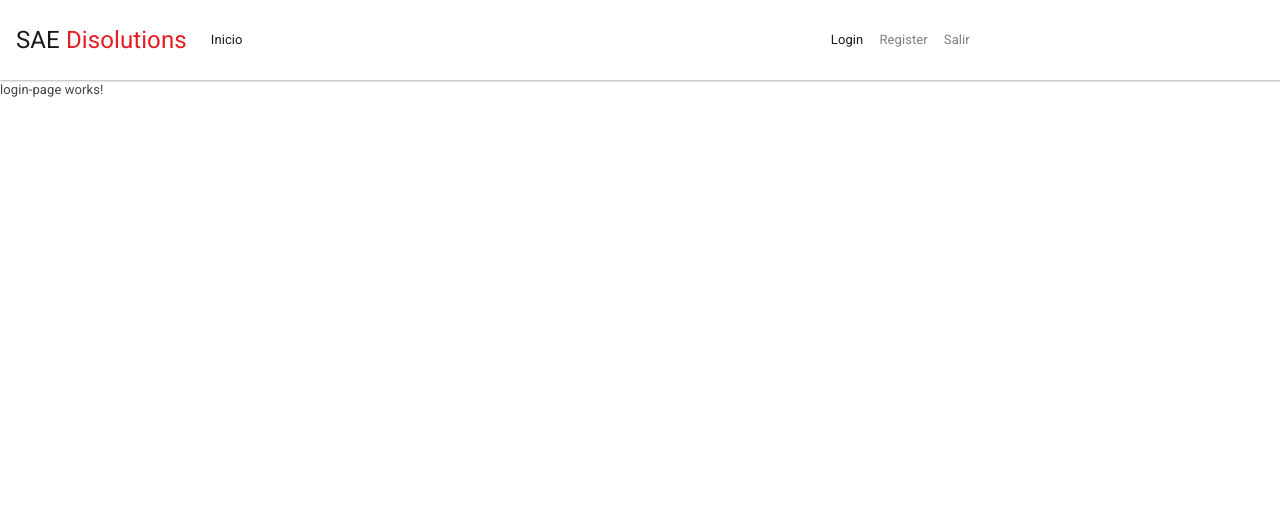
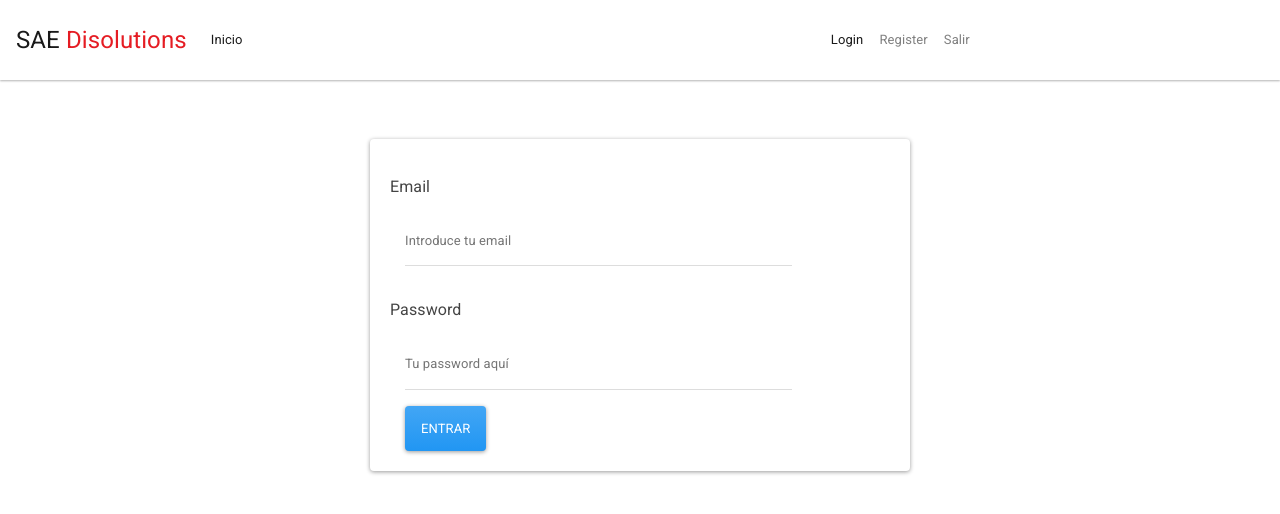
Before and after one commit to saulpsy24/saofirebase, an Angular app: page /login in a window 1280 px wide. Shown: the top 514 px of the page. Built offline with nearby package versions, Linux system fonts and the light colour scheme.

Commit message:
Creacion de pagina de LogIn

```diff
--- a/src/app/app.component.html
+++ b/src/app/app.component.html
@@ -1,3 +1,6 @@
 <app-navbar></app-navbar>
 
-<router-outlet></router-outlet>
+<div class="container">
+
+    <router-outlet></router-outlet>
+</div>
--- a/src/app/components/home-page/home-page.component.html
+++ b/src/app/components/home-page/home-page.component.html
@@ -1,3 +1,9 @@
-<p>
-  home-page works!
-</p>
+<div class="jumbotron">
+  <h1 class="display-3">Home Page</h1>
+  <p class="lead">This is a simple hero unit, a simple jumbotron-style component for calling extra attention to featured content or information.</p>
+  <hr class="my-4">
+  <p>It uses utility classes for typography and spacing to space content out within the larger container.</p>
+  <p class="lead">
+    <a class="btn btn-primary btn-lg" href="#" role="button">Learn more</a>
+  </p>
+</div>
--- a/src/app/components/login-page/login-page.component.html
+++ b/src/app/components/login-page/login-page.component.html
@@ -1,3 +1,33 @@
-<p>
-  login-page works!
-</p>
+<div class="row">
+  <div class="col-md-6 mx-auto">
+    <br>
+    <br>
+    <br>
+    <div class="card">
+      <div class="card-body">
+        <form>
+          <div class="form-group">
+              <label for="staticEmail" class="col-form-label">Email</label>
+              <div class="col-sm-10">
+                <input type="text"  class="form-control-plaintext" id="staticEmail" placeholder="Introduce tu email">
+              </div>
+          </div>
+          <div class="form-group">
+              <label for="staticEmail" class=" col-form-label">Password</label>
+              <div class="col-sm-10">
+                <input type="password"  class="form-control-plaintext" id="staticEmail" placeholder="Tu password aquí">
+              </div>
+          </div>
+          <div class="col-md-12 mx-auto">
+
+            <button type="submit" class="btn btn-primary">Entrar</button>
+          </div>
+
+
+
+        </form>
+
+      </div>
+    </div>
+  </div>
+</div>
--- a/src/app/components/not-found-page/not-found-page.component.html
+++ b/src/app/components/not-found-page/not-found-page.component.html
@@ -1,3 +1,17 @@
-<p>
-  not-found-page works!
-</p>
+<div class="container h-100">
+
+    <div class="row h-100 justify-content-center align-items-center">
+     <div class="mx-auto text-center col-md-6">
+      <div class="card-head">
+        <h1>Ooops!</h1>
+      <h2>No se encontro la página que buscabas</h2>
+      </div>
+      <div class="card-body">
+        <a routerLink="/" class="btn btn-danger">
+        Ir a Inicio
+        </a>
+      </div>
+     </div>
+    </div>
+
+</div>
--- a/src/app/components/privado-page/privado-page.component.html
+++ b/src/app/components/privado-page/privado-page.component.html
@@ -1,3 +1,9 @@
-<p>
-  privado-page works!
-</p>
+<div class="jumbotron">
+    <h1 class="display-3">Zona privada</h1>
+    <p class="lead">This is a simple hero unit, a simple jumbotron-style component for calling extra attention to featured content or information.</p>
+    <hr class="my-4">
+    <p>It uses utility classes for typography and spacing to space content out within the larger container.</p>
+    <p class="lead">
+      <a class="btn btn-primary btn-lg" href="#" role="button">Learn more</a>
+    </p>
+  </div>
```
